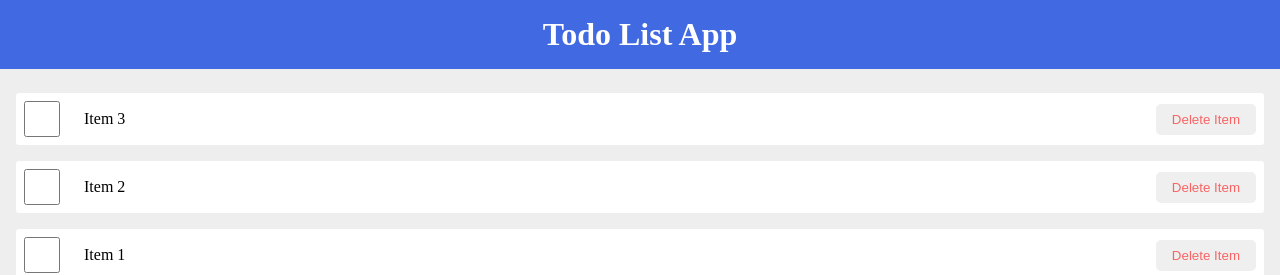
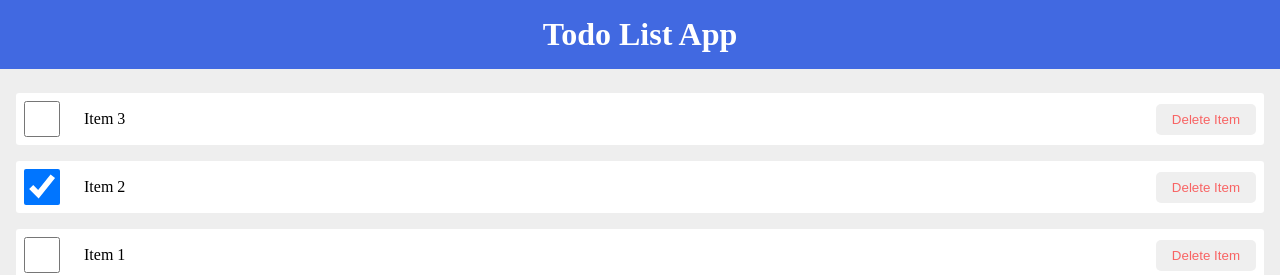
Before and after one commit to AmoroBG/react-todolist-app-v0.3, a React (Vite) app: page / in a window 1280 px wide. Shown: the top 275 px of the page. Built offline with nearby package versions, Linux system fonts and the light colour scheme.

Commit message:
Add default checked and onchange functionalities to the checkbox

```diff
--- a/src/components/Main.jsx
+++ b/src/components/Main.jsx
@@ -8,7 +8,8 @@ const Main = ({ items, handleCheck }) => {
           <li key={item.id}>
             <input
               type="checkbox"
-
+              checked={item.checked}
+              onChange={() => handleCheck(item.id)}
             />
             <label htmlFor="item">{item.item}</label>
             <button>Delete Item</button>
```
